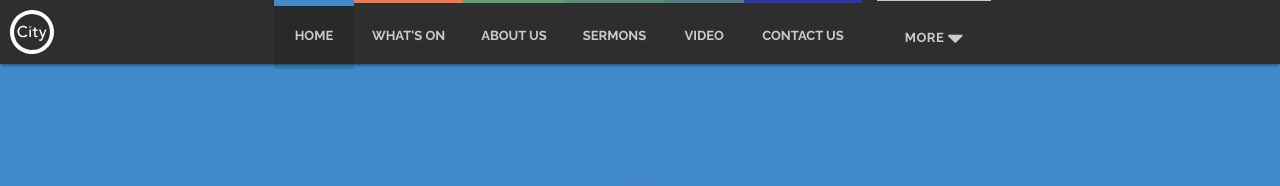
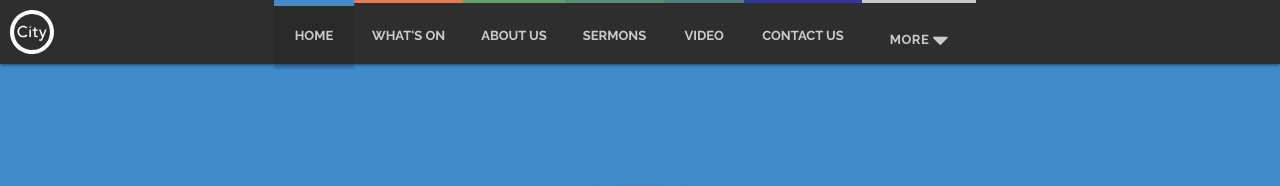
Before and after one commit to woodcock3/citychurch, a Jekyll site: the page built from index.html, in a window 1280 px wide. Shown: the top 186 px of the page. Built offline with Jekyll 4.4.1, drawn with Linux system fonts in a browser that asks for light colours.

Commit message:
Update _custom.sass

```diff
--- a/stylesheets/_sass/_custom.sass
+++ b/stylesheets/_sass/_custom.sass
@@ -24,7 +24,7 @@
       border-top: 3px solid #fff
       box-shadow: 0 0px 0px 0 rgba(0,0,0,0),0 0px 0px 0 rgba(0,0,0,0)
       border-radius: 0px
-      transform: translateY(-10px)
+      transform: translate(-15px,-8px)
   #events
     .icon img
       width: 55%
```
